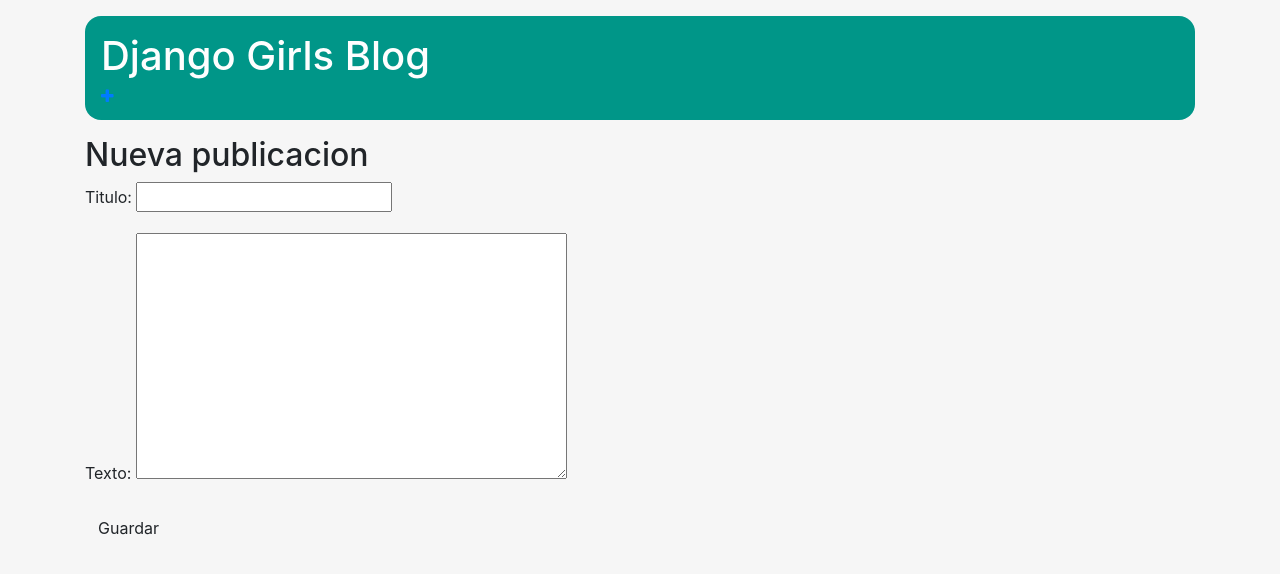
After one commit to deleonjuan/python-first-blog, a Django app: page /post/nueva in a window 1280 px wide. The commit adds this page. Shown: the top 574 px of the page. Run offline with Django 3.2, Linux system fonts and the light colour scheme; some libraries are stand-ins or nearby versions.

Commit message:
add forms new/edit

```diff
--- /dev/null
+++ b/blog/forms.py
@@ -0,0 +1,9 @@
+from django import forms
+
+from .models import Publicacion
+
+class Publicacion_formulario(forms.ModelForm):
+
+    class Meta:
+        model = Publicacion
+        fields = ('titulo', 'texto',)
--- a/blog/models.py
+++ b/blog/models.py
@@ -17,3 +17,6 @@
 
     def __str__(self):
         return self.titulo
+
+    class Meta:
+        verbose_name_plural = "Publicaciones"
--- a/blog/templates/blog/base.html
+++ b/blog/templates/blog/base.html
@@ -5,6 +5,7 @@
         <title>Django Girls blog</title>
         <link rel="stylesheet" href="https://stackpath.bootstrapcdn.com/bootstrap/4.4.1/css/bootstrap.min.css" integrity="sha384-Vkoo8x4CGsO3+Hhxv8T/Q5PaXtkKtu6ug5TOeNV6gBiFeWPGFN9MuhOf23Q9Ifjh" crossorigin="anonymous">
         <link rel="stylesheet" href="{% static 'css/blog.css' %}">
+        <link href="https://stackpath.bootstrapcdn.com/font-awesome/4.7.0/css/font-awesome.min.css" rel="stylesheet">
 
         <!-- font -->
         <link href="//fonts.googleapis.com/css?family=Lobster&subset=latin,latin-ext" rel="stylesheet" type="text/css">
@@ -14,6 +15,7 @@
     <body class="container">
         <div id="encabezado">
             <h1><a href="/">Django Girls Blog</a></h1>
+            <a href="{% url 'publicacion_nueva' %}" class="top-menu"><span class="fa fa-plus"></span></a>
         </div>
 
 
--- a/blog/templates/blog/detalle_publicacion.html
+++ b/blog/templates/blog/detalle_publicacion.html
@@ -8,6 +8,7 @@
     </div>
     <div class="card-body">
         <h5 class="card-title">{{ post.titulo }}</h5>
+        <a class="btn btn-default" href="{% url 'publicacion_editar' pk=post.pk %}"><span class="fa fa-pencil"></span></a>
         <p class="card-text">{{ post.texto|linebreaksbr }}</p>
     </div>
     <div class="card-footer text-muted">
--- /dev/null
+++ b/blog/templates/blog/publicacion_editar.html
@@ -0,0 +1,14 @@
+{% extends 'blog/base.html' %}
+
+{% block content %}
+    <h2>Nueva publicacion</h2>
+    <form method="POST" class="post-form">{% csrf_token %}
+        {{ form.as_p }}
+        <button type="submit" class="save btn btn-default">Guardar</button>
+    </form>
+    {% if res %}
+            <div class="date">
+                {{ res.as_p }}
+            </div>
+    {% endif %}
+{% endblock %}
--- a/blog/urls.py
+++ b/blog/urls.py
@@ -4,4 +4,6 @@
 urlpatterns = [
     path('', views.publicacion_lista, name='publicacion_lista'),
     path('post/<int:pk>/', views.post_detail, name='post_detail'),
+    path('post/nueva', views.publicacion_nueva, name='publicacion_nueva'),
+    path('post/<int:pk>/editar/', views.publicacion_editar, name='publicacion_editar'),
 ]
--- a/blog/views.py
+++ b/blog/views.py
@@ -1,10 +1,7 @@
-from django.shortcuts import render
+from django.shortcuts import render, get_object_or_404, redirect
 from django.utils import timezone
 from .models import Publicacion
-from django.shortcuts import render, get_object_or_404
-
-#Publicacion.objects.get(pk=pk)
-
+from .forms import Publicacion_formulario
 
 def publicacion_lista(request):
     publicaciones = Publicacion.objects.filter(
@@ -14,3 +11,31 @@
 def post_detail(request, pk):
     post = get_object_or_404(Publicacion, pk=pk)
     return render(request, 'blog/detalle_publicacion.html', {'post': post})
+
+def publicacion_nueva(request):
+    if request.method == "POST":
+        form = Publicacion_formulario(request.POST)
+        if form.is_valid():
+            publicacion = form.save(commit=False)
+            publicacion.author = request.user
+            publicacion.published_date = timezone.now()
+            publicacion.save()
+            return redirect('post_detail', pk=publicacion.pk)
+    else:
+        form = Publicacion_formulario()
+
+    return render(request, 'blog/publicacion_editar.html', {'form': form})
+
+def publicacion_editar(request, pk):
+    publicacion = get_object_or_404(Publicacion, pk=pk)
+    if request.method == "POST":
+        form = Publicacion_formulario(request.POST, instance=publicacion)
+        if form.is_valid():
+            publicacion = form.save(commit=False)
+            publicacion.author = request.user
+            publicacion.published_date = timezone.now()
+            publicacion.save()
+            return redirect('post_detail', pk=publicacion.pk)
+    else:
+        form = Publicacion_formulario(instance=publicacion)
+    return render(request, 'blog/publicacion_editar.html', {'form': form})
```
